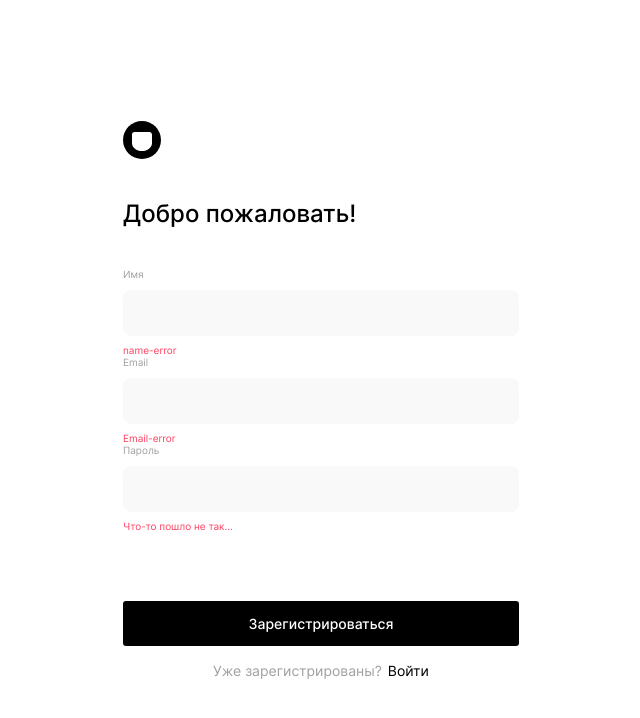
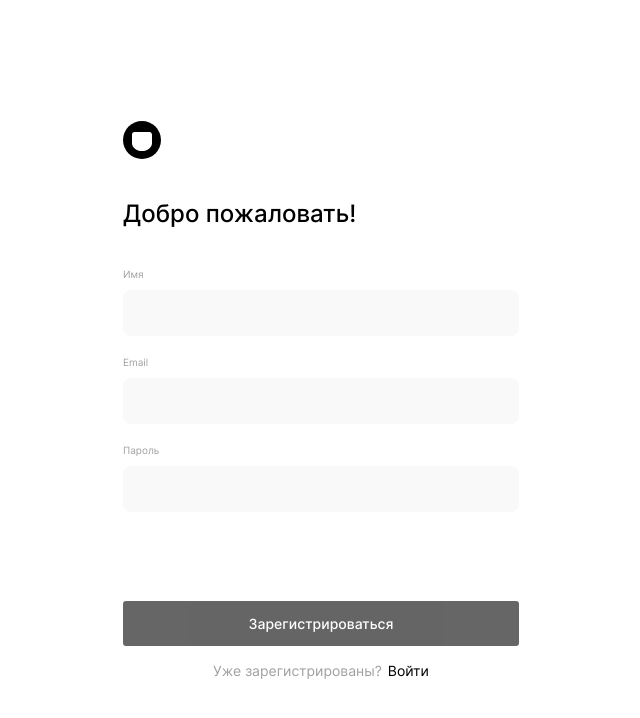
Before and after one commit to Alexandr-Ilin/movies-explorer-frontend, a React (Create React App) app: page /signup in a window 1280 px wide. Shown: the top 718 px of the page, without its empty margins (319-959 px from the left). Built offline with nearby package versions, Linux system fonts and the light colour scheme; no server answers.

Commit message:
validation

```diff
--- a/package.json
+++ b/package.json
@@ -14,7 +14,7 @@
     "web-vitals": "^2.1.4"
   },
   "scripts": {
-    "start": "react-scripts start",
+    "start": "set PORT=3001 && react-scripts start",
     "build": "react-scripts build",
     "test": "react-scripts test",
     "eject": "react-scripts eject"
--- a/src/components/Login/Login.css
+++ b/src/components/Login/Login.css
@@ -79,6 +79,10 @@
   outline-offset: 2px;
 }
 
+.form-login__submit:disabled {
+  opacity: .6;
+}
+
 .form-login__error {
   font-size: 10px;
   line-height: 12px;
--- a/src/components/Login/Login.js
+++ b/src/components/Login/Login.js
@@ -1,8 +1,13 @@
 import './Login.css';
 import { Link } from 'react-router-dom';
 import Logo from '../Logo/Logo';
+import useForm from '../../utils/useForm';
 
 function Login({ handleLogin }) {
+  const {
+    values, errors, handleChange, isValid,
+  } = useForm();
+  // const regexp = /^[A-Z0-9._%+-]+@([A-Z0-9-]+\.)+[A-Z]{2,4}$/i;
   function onSubmit(e) {
     e.preventDefault();
     handleLogin();
@@ -17,12 +22,16 @@ function Login({ handleLogin }) {
             Email
             <input
               id="Email"
-              name="Email"
+              name="EmailLogin"
               className="form-login__input"
+              onChange={handleChange}
+              // autoComplete="off"
               type="Email"
+              pattern="^(.+)@(.+)\.(.+)$"
+              value={values.EmailLogin || ''}
               required
             />
-            <span className="form-login__error">Email-error</span>
+            <span className="form-login__error">{errors.EmailLogin ? 'Введите адрес электронной почты' : ''}</span>
           </label>
           <label className="form-login__label" htmlFor="password">
             Пароль
@@ -33,11 +42,14 @@ function Login({ handleLogin }) {
               type="password"
               minLength="2"
               maxLength="20"
+              autoComplete="off"
+              onChange={handleChange}
+              value={values.password || ''}
               required
             />
-            <span className="form-login__error">password-error</span>
+            <span className="form-login__error">{errors.password ? 'Пароль от 2 до 20 символов' : ''}</span>
           </label>
-          <button type="submit" className="form-login__submit">Войти</button>
+          <button type="submit" className="form-login__submit" disabled={!isValid}>Войти</button>
         </form>
         <p className="login-page__text">
           Ещё не зарегистрированы?
--- a/src/components/MovieCard/MovieCard.css
+++ b/src/components/MovieCard/MovieCard.css
@@ -12,7 +12,7 @@
 }
 
 .movie-card__trailer-link:hover {
-  opacity: .6;
+  opacity: .8;
 }
 
 .movie-card__image {
--- a/src/components/Profile/Profile.js
+++ b/src/components/Profile/Profile.js
@@ -1,9 +1,15 @@
 import './Profile.css';
 import { useState } from 'react';
 import Header from '../Header/Header';
+import useForm from '../../utils/useForm';
 
 function Profile({ signOut, isLogin }) {
   const [isEditing, setIsEditing] = useState(false);
+
+  const {
+    values, errors, handleChange,
+  } = useForm();
+
   function handleSubmit(e) {
     e.preventDefault();
     setIsEditing(!isEditing);
@@ -20,7 +26,7 @@ function Profile({ signOut, isLogin }) {
         <section className="profile-page">
           <h1 className="profile-page__title">Привет, Виталий!</h1>
           <form className="form-profile" onSubmit={handleSubmit}>
-            <span className="form-profile__error form-profile__error_type_name">name-error</span>
+            <span className="form-profile__error form-profile__error_type_name">{errors.name ? 'Буквы, цифры и дефис. От 2 до 30 символов.' : ''}</span>
             <label htmlFor="name" className="form-profile__user-data">
               <p className="form-profile__input-name">Имя</p>
               <input
@@ -30,7 +36,10 @@ function Profile({ signOut, isLogin }) {
                 type="text"
                 minLength="2"
                 maxLength="30"
+                pattern="^[A-Za-zа-яА-ЯёЁ0-9-\s]+$"
                 required
+                onChange={handleChange}
+                value={values.name || ''}
                 disabled={!isEditing && true}
               />
             </label>
@@ -43,10 +52,13 @@ function Profile({ signOut, isLogin }) {
                 className="form-profile__input"
                 type="Email"
                 required
+                onChange={handleChange}
+                pattern="^(.+)@(.+)\.(.+)$"
+                value={values.Email || ''}
                 disabled={!isEditing && true}
               />
             </label>
-            <span className="form-profile__error form-profile__error_type_email"> </span>
+            <span className="form-profile__error form-profile__error_type_email">{errors.Email ? 'Введите адрес электронной почты' : ''}</span>
             {isEditing && (
             <>
               <span className="form-profile__error-serv">serv-error</span>
--- a/src/components/Register/Register.css
+++ b/src/components/Register/Register.css
@@ -80,6 +80,10 @@
   outline-offset: 2px;
 }
 
+.form-register__submit:disabled {
+  opacity: .6;
+}
+
 .form-register__error {
   font-size: 10px;
   line-height: 12px;
--- a/src/components/Register/Register.js
+++ b/src/components/Register/Register.js
@@ -1,8 +1,13 @@
 import './Register.css';
 import { Link } from 'react-router-dom';
 import Logo from '../Logo/Logo';
+import useForm from '../../utils/useForm';
 
 function Register({ handleRegister }) {
+  const {
+    values, errors, handleChange, isValid,
+  } = useForm();
+  console.log(errors);
   function onSubmit(e) {
     e.preventDefault();
     handleRegister();
@@ -16,26 +21,37 @@ function Register({ handleRegister }) {
           <label className="form-register__label" htmlFor="name">
             Имя
             <input
-              name="name"
-              id="name"
+              name="nameRegister"
+              // id="name"
               className="form-register__input"
               type="text"
               minLength="2"
               maxLength="30"
+              onChange={handleChange}
+              value={values.nameRegister || ''}
+              pattern="^[A-Za-zа-яА-ЯёЁ0-9-\s]+$"
+              // disabled={!isEditing && true}
               required
             />
-            <span className="form-register__error">name-error</span>
+            <span className="form-register__error">
+              {errors.nameRegister
+                ? 'Буквы, цифры и дефис. От 2 до 30 символов.'
+                : ''}
+            </span>
           </label>
           <label className="form-register__label" htmlFor="Email">
             Email
             <input
               id="Email"
-              name="Email"
+              name="EmailRegister"
               className="form-register__input"
               type="Email"
+              onChange={handleChange}
+              pattern="^(.+)@(.+)\.(.+)$"
+              value={values.EmailRegister || ''}
               required
             />
-            <span className="form-register__error">Email-error</span>
+            <span className="form-register__error">{errors.EmailRegister ? 'Ведите адрес электронной почты' : ''}</span>
           </label>
           <label className="form-register__label" htmlFor="password">
             Пароль
@@ -46,11 +62,13 @@ function Register({ handleRegister }) {
               type="password"
               minLength="2"
               maxLength="20"
+              onChange={handleChange}
+              value={values.password || ''}
               required
             />
-            <span className="form-register__error">Что-то пошло не так...</span>
+            <span className="form-register__error">{errors.password ? 'Пароль от 2 до 20 символов' : ''}</span>
           </label>
-          <button type="submit" className="form-register__submit">Зарегистрироваться</button>
+          <button type="submit" className="form-register__submit" disabled={!isValid}>Зарегистрироваться</button>
         </form>
         <p className="register-page__text">
           Уже зарегистрированы?
--- a/src/components/SearchForm/SearchForm.css
+++ b/src/components/SearchForm/SearchForm.css
@@ -1,4 +1,4 @@
-.search-form {
+ .search-form {
   width: 100%;
   padding: 0 70px;
   box-sizing: border-box;
@@ -18,6 +18,7 @@
   width: 100%;
   position: relative;
   display: flex;
+  flex-direction: column;
   align-items: center;
 }
 
@@ -25,7 +26,7 @@
   width: 100%;
   height: 46px;
   border-radius: 40px;
-  margin-bottom: 41px;
+  margin-bottom: 1px;
   padding: 6px 80px 6px 22px;
   box-sizing: border-box;
   background: #f9f9f9;
@@ -64,6 +65,17 @@
 .search-form__submit:focus-visible {
   outline: 2px solid #2BE080;
   outline-offset: 1px;
+}
+
+.search-form__error{
+  font-size: 10px;
+  line-height: 12px;
+  font-weight: 400;
+  color: #ff4062;
+  /* width: 100%;
+  text-align: center; */
+  margin-bottom: 30px;
+  height: 10px;
 }
 
 .search-form__radio {
@@ -177,5 +189,4 @@
   .search-form__form {
     width: 292px;
   }
-
 }
--- a/src/components/SearchForm/SearchForm.js
+++ b/src/components/SearchForm/SearchForm.js
@@ -4,8 +4,9 @@ import useForm from '../../utils/useForm';
 
 function SearchForm({ searchMovies }) {
   const [isShort, setIsShort] = useState(true);
-  const { values, handleChange } = useForm();
+  const { values, handleChange, errors } = useForm();
   console.log(values);
+  console.log(errors, 'errors');
 
   function handleSubmit(evt) {
     evt.preventDefault();
@@ -29,6 +30,7 @@ function SearchForm({ searchMovies }) {
             onChange={handleChange}
             required
           />
+          <span className="search-form__error">{errors.search}</span>
           <button
             type="submit"
             className="search-form__submit"
--- a/src/utils/useForm.js
+++ b/src/utils/useForm.js
@@ -2,10 +2,18 @@ import { useState } from 'react';
 
 export default function useForm() {
   const [values, setValues] = useState({});
+  const [errors, setErrors] = useState({});
+  const [isValid, setIsValid] = useState(false);
 
   const handleChange = (event) => {
+    const input = event.target;
     const { value, name } = event.target;
     setValues({ ...values, [name]: value });
+    setErrors({ ...errors, [name]: input.validationMessage });
+    setIsValid(input.closest('form').checkValidity());
   };
-  return { values, handleChange, setValues };
+
+  return {
+    values, handleChange, setValues, errors, isValid,
+  };
 }
```
